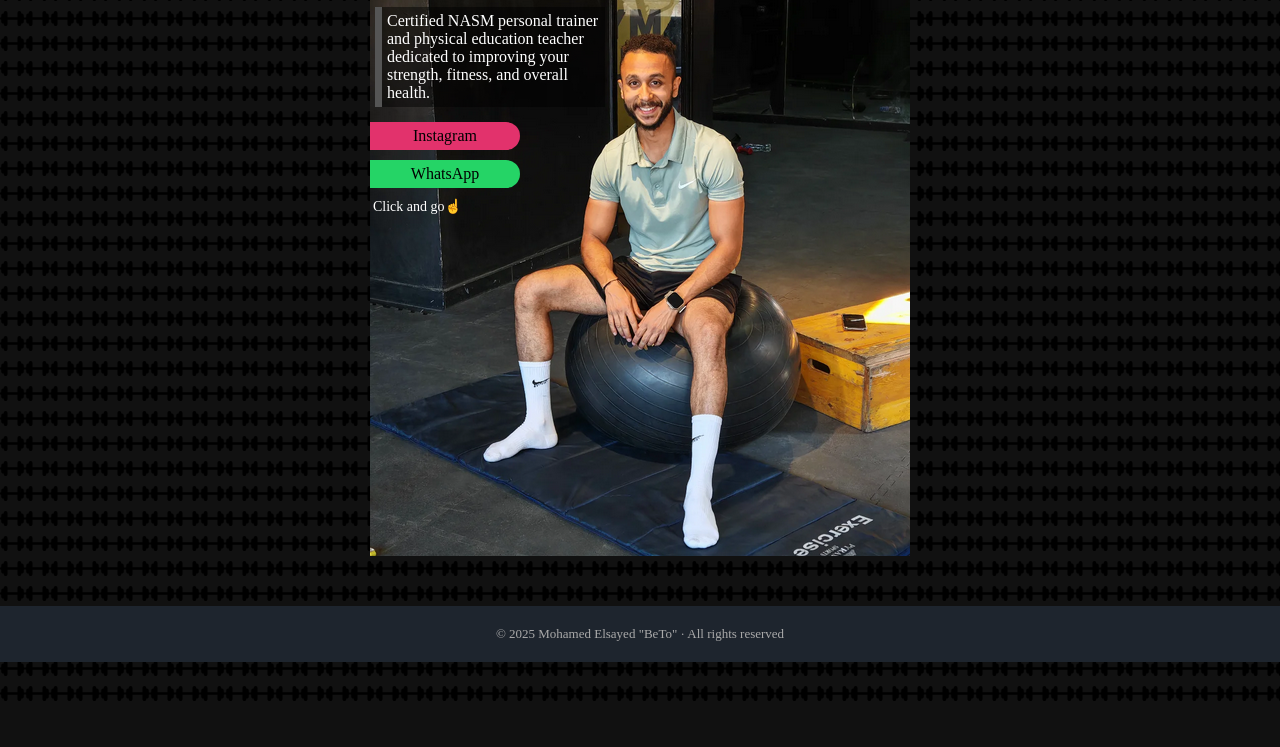
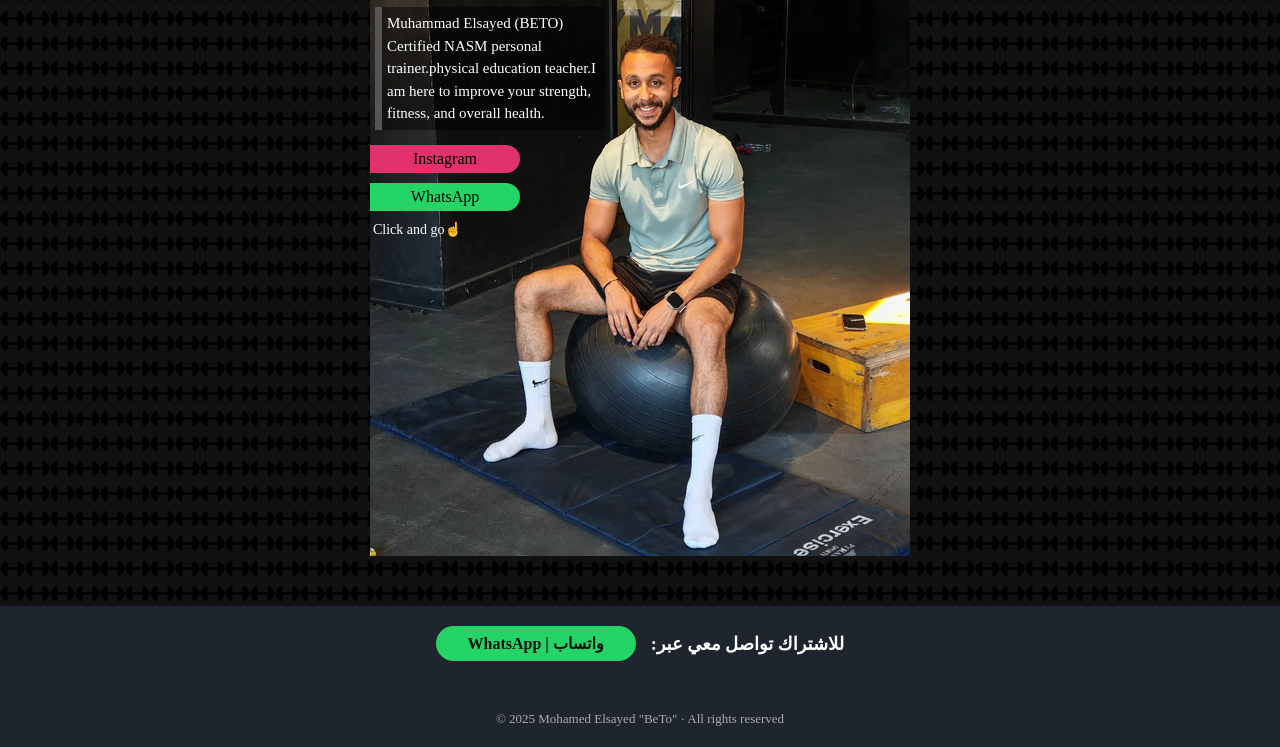
Before and after one commit to benHaseep/coach-beto, a plain HTML site: page index.html in a window 1280 px wide. Shown: the part 94-841 px from the top of the page. Before the commit the page ends 800 px from the top, so only its background shows below. Drawn offline with Linux system fonts and the light colour scheme; a script that the page names is missing.

Commit message:
Added CTA btn

```diff
--- a/index.html
+++ b/index.html
@@ -16,10 +16,10 @@
 <body>
   <header dir="ltr">
     <h1 class="logo"><a href="#">BETO</a></h1>
-    <p class="bio">Certified NASM personal trainer and physical education teacher dedicated to improving your strength, fitness, and overall health.</p>
+    <p class="bio">Muhammad Elsayed (BETO)<br>Certified NASM personal trainer.physical education teacher.I am here to improve your strength, fitness, and overall health.</p>
     <div class="links">
       <a href="https://www.instagram.com/mohamed_el_sayed_95/" class="insta btn">Instagram</a>
-      <a href="#" class="wts btn">WhatsApp</a>
+      <a href="https://wa.me/201276352504/" class="wts btn">WhatsApp</a>
     </div>
     <p class="hint">Click and go☝️</p>
   </header>
@@ -58,8 +58,11 @@
   </div>
 
   <footer>
+    <div class="cta">
+      <p dir="rtl">للاشتراك تواصل معي عبر:</p>
+      <a href="https://wa.me/201276352504/" class="wts btn">WhatsApp | واتساب</a>
+    </div>
     © 2025 Mohamed Elsayed "BeTo" · All rights reserved
   </footer>
-  <script src="background.js"></script>
 </body>
 </html>
--- a/styles.css
+++ b/styles.css
@@ -62,6 +62,8 @@ header {
     border-left: 7px solid #555555;
     padding: 5px;
     margin-left: 5px;
+    font-size: 15px;
+    line-height: 1.5;
   }
   .links {
     margin-top: 15px;
@@ -95,4 +97,33 @@ footer {
   font-size: 13px;
   color: #aaa;
   background-color: #1e252e;
+
+  .cta {
+    font-size: 16px;
+    display: flex;
+    flex-flow: row-reverse wrap;
+    justify-content: center;
+    align-items: center;
+    gap: 15px;
+    margin: 0 0 50px;
+    font-weight: 700;
+
+    @media(max-width: 767px) {
+      flex-flow: column;
+    }
+
+    p {
+      font-size: 18px;
+      color: #fff;
+    }
+    .btn {
+      width: 200px;
+      padding: 8px;
+      margin: 0;
+      color: #111;
+    }
+    .btn:hover {
+      padding: 12px;
+    }
+  }
 }
```
